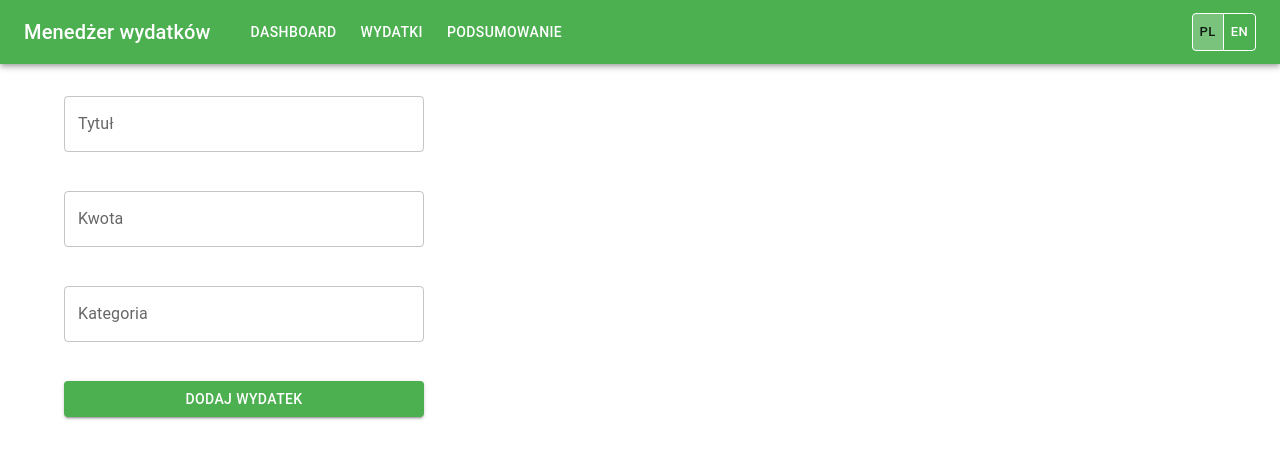
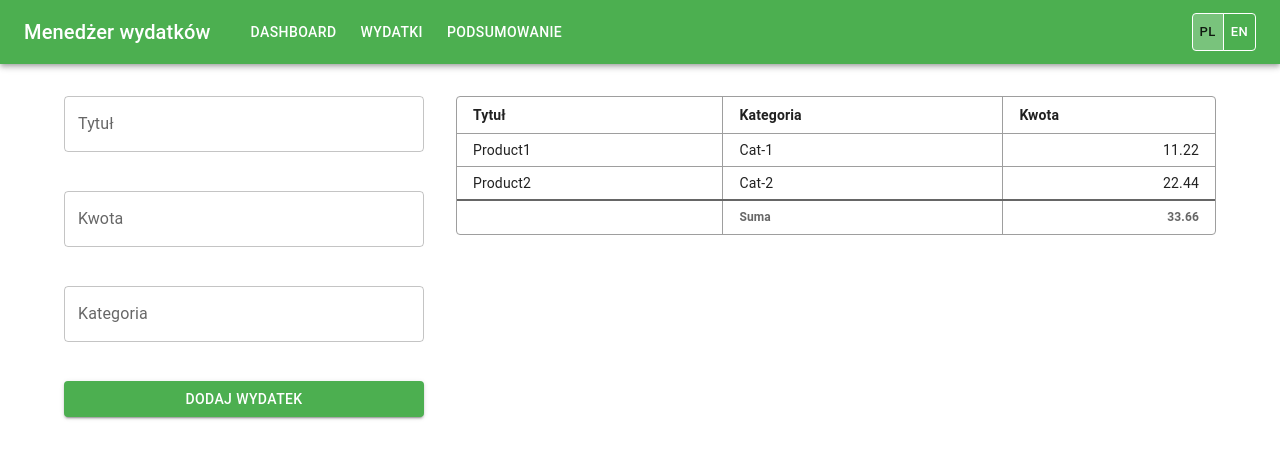
Before and after one commit to KlonicaRadoslaw/expenses-manager-ui, a React (Vite) app: page /expenses in a window 1280 px wide. Shown: the top 458 px of the page. Built offline with nearby package versions, Linux system fonts and the light colour scheme.

Commit message:
feat: expense list display fix

```diff
--- a/src/pages/ExpensesPage.tsx
+++ b/src/pages/ExpensesPage.tsx
@@ -2,6 +2,7 @@ import { expensesService } from "@/api/services/expenseService";
 import ErrorState from "@/components/Error/ErrorState";
 import EmptyExpenses from "@/components/ExpensePage/ExpenseEmpty";
 import ExpenseForm from "@/components/ExpensePage/ExpenseForm";
+import ExpenseList from "@/components/ExpensePage/ExpenseList";
 import LoadingState from "@/components/Loading/LoadingState";
 import { useExpenses } from "@/hooks/useExpenses";
 import type { ExpenseFormValues } from "@/utils/expenseSchema";
@@ -19,6 +20,7 @@ export default function ExpensesPage() {
     if (isLoading) return <LoadingState />;
     if (error) return <ErrorState message={error} onRetry={refresh} />;
     if (expenses.length === 0) return <EmptyExpenses />;
+    return <ExpenseList expenses={expenses} />;
   };
 
   return (
```
